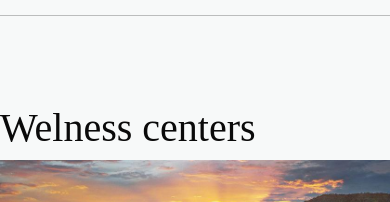
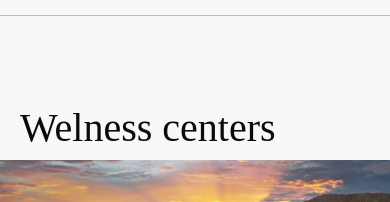
Before and after one commit to sandersmitje/cazare-targu-ocna, a Next.js app: page /en/activities in a window 390 px wide. Shown: the part 2232-2434 px from the top of the page. Built offline with nearby package versions, Linux system fonts and the light colour scheme.

Commit message:
Update page.tsx
padding of headers incorrect

```diff
--- a/app/[locale]/activities/page.tsx
+++ b/app/[locale]/activities/page.tsx
@@ -36,7 +36,7 @@ export default function Activities(){
             <section id="welness" className="flex justify-center pt-8">
                 <div className="page-container md:flex md:items-start">
                     <div className="md:w-2/5 grid grid-cols-1 gap-2  pt-10">
-                        <div className="block md:hidden">
+                        <div className="block md:hidden pl-5">
                             <h1 className="block">{ t('activity2.title') }</h1>
                         </div>
                         <div>
@@ -81,7 +81,7 @@ export default function Activities(){
                 <div className="page-container md:flex md:items-start">
                     <div className="md:w-2/5 grid grid-cols-1 gap-2  pt-10">
 
-                        <div className="block md:hidden">
+                        <div className="block md:hidden pl-5">
                             <h1 className="block">{ t('activity4.title') }</h1>
                         </div>
                         <div>
@@ -146,7 +146,7 @@ export default function Activities(){
             <section id="magura" className="flex justify-center pt-8">
                 <div className="page-container md:flex md:items-start">
                     <div className="md:w-2/5 grid grid-cols-1 gap-2  pt-10">
-                        <div className="block md:hidden">
+                        <div className="block md:hidden pl-5">
                             <h1 className="block">{ t('activity6.title') }</h1>
                         </div>
                         <div>
```
